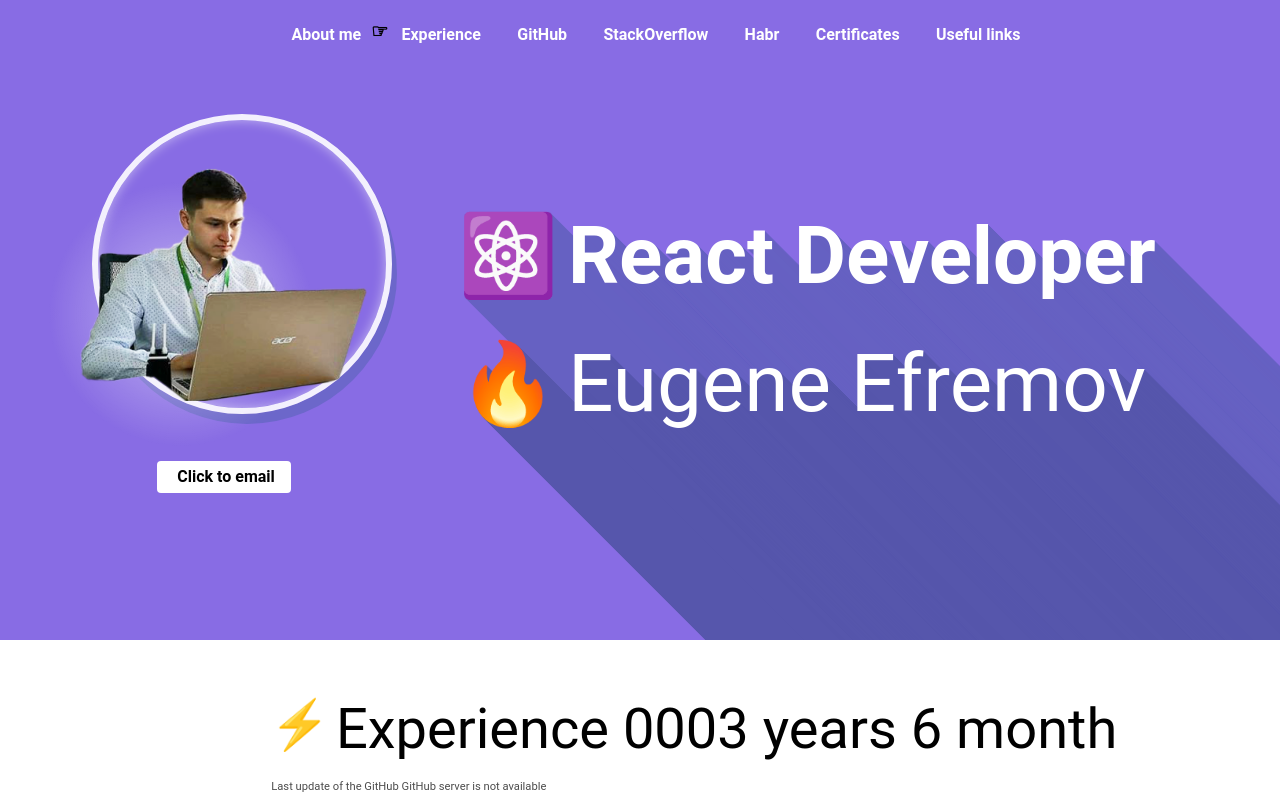
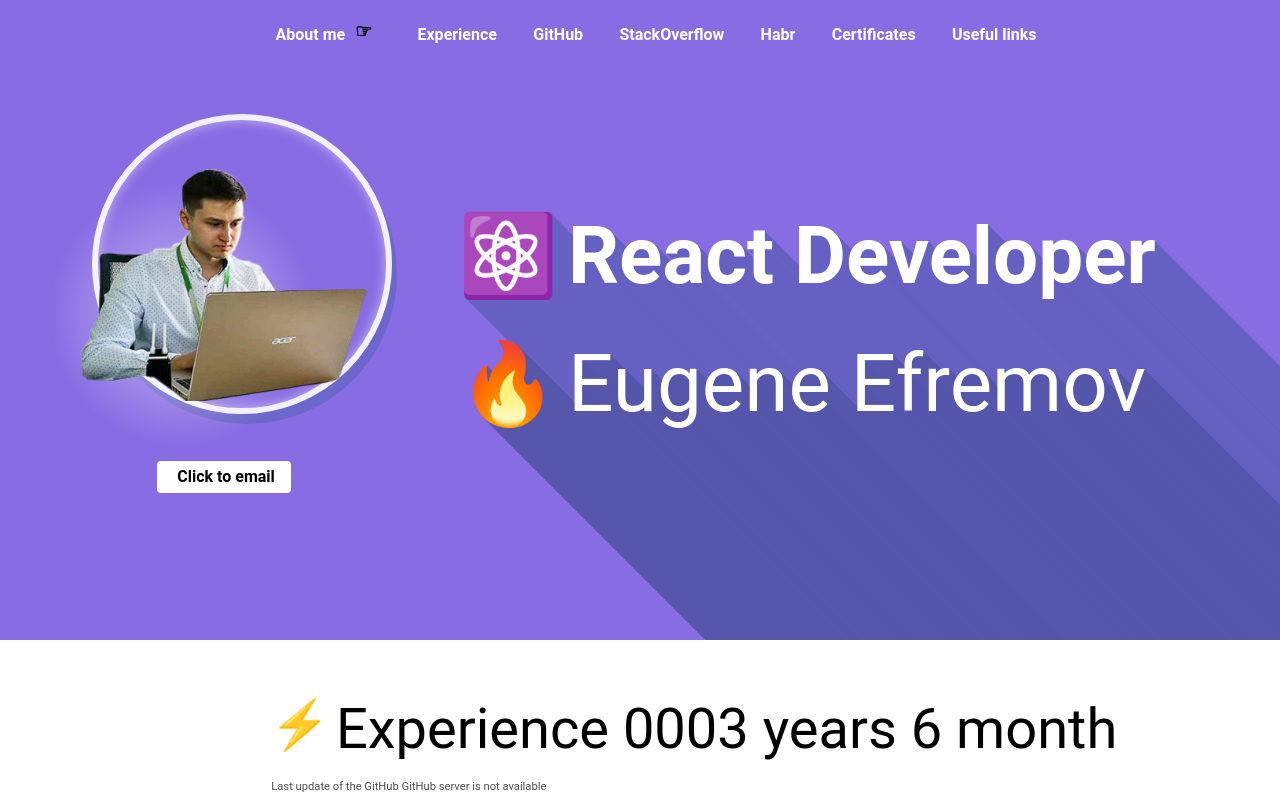
Before and after one commit to it-efrem/it-efrem.com, a Next.js app: page /index in a window 1280 px wide. Shown: the top 800 px of the page. Built offline with nearby package versions, Linux system fonts and the light colour scheme; no server answers; some icons are missing.

Commit message:
-+Link href fix

```diff
--- a/components/Smart/Header/index.js
+++ b/components/Smart/Header/index.js
@@ -1,4 +1,5 @@
 import React, {useEffect, useState} from 'react';
+import Link from 'next/link';
 import {NavLink} from '../../Dumb/Link/index';
 import classNames from 'classnames'
 import './style.scss'
@@ -28,11 +29,13 @@
             <nav>
                 <ul>
                     <li>
-                        <a href="/">
-                            <span>About me</span>
-                            &nbsp;
-                            <mark>☞</mark>
-                        </a>
+                        <Link href='/'>
+                            <a>
+                                <span>About me</span>
+                                &nbsp;
+                                <mark>☞</mark>
+                            </a>
+                        </Link>
                     </li>
                     {menuItems.map(mapMenu)}
                 </ul>
--- a/components/Smart/Header/style.scss
+++ b/components/Smart/Header/style.scss
@@ -34,16 +34,18 @@
         color: white;
         display: flex;
 
-        a {
-          position: relative;
-        }
+        &:nth-child(1) {
+          margin-right: 3em;
 
-        &:nth-child(1) {
           mark {
             position: absolute;
             font-size: 1.2em;
             top: -0.3em;
           }
+        }
+
+        a {
+          position: relative;
         }
       }
     }
```
